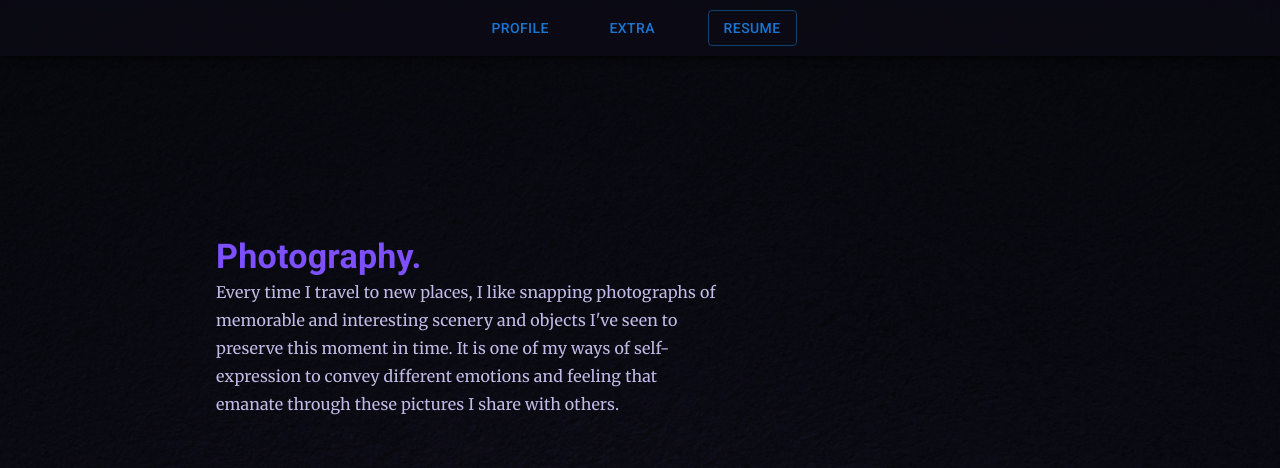
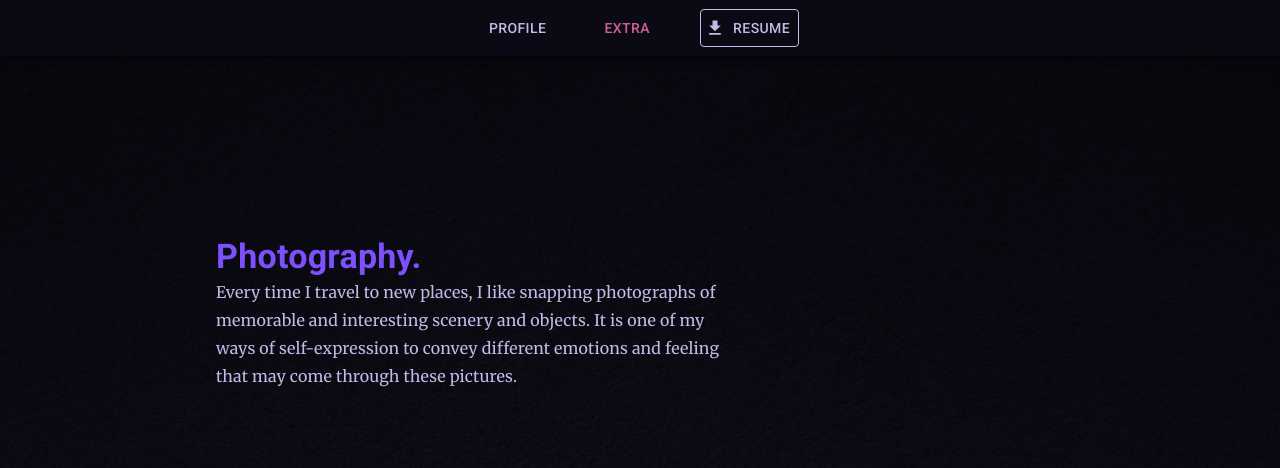
Before and after one commit to alain-cheng/E-Portfolio, a React (Create React App) app: page /E-Portfolio/extra in a window 1280 px wide. Shown: the top 468 px of the page. Built offline with nearby package versions, Linux system fonts and the light colour scheme.

Commit message:
update nav button styling & info adjustments

```diff
--- a/src/components/NavBar.jsx
+++ b/src/components/NavBar.jsx
@@ -1,10 +1,12 @@
 import * as React from 'react';
-import { Link } from 'react-router-dom';
+import { Link, useLocation } from 'react-router-dom';
 import { Box, Button, Container } from '@mui/material';
+import DownloadIcon from '@mui/icons-material/Download';
 
 import Pdf from '../assets/Resume.pdf';
 
 export default function NavBar() {
+    const location = useLocation();
 
     const [visible, setVisible] = React.useState(true);
 
@@ -39,9 +41,49 @@ export default function NavBar() {
                     width: '35vw',
                 }}
             >
-                <Button component={Link} to='/' variant='text'>Profile</Button>
-                <Button component={Link} to='/extra' variant='text'>Extra</Button>
-                <Button variant='outlined' onClick={() => showPDF()}>Resume</Button>
+                <Button
+                    component={Link} to='/'
+                    variant='text'
+                    sx={{
+                        color: location.pathname === "/"
+                            ? "var(--highlight-color-2)"
+                            : "var(--text-color)",
+
+                        transition: "0.3s",
+
+                        "&:hover" : {
+                            color: "var(--highlight-color-2)",
+                        }
+                    }}
+                >
+                    Profile
+                </Button>
+                <Button
+                    component={Link} to='/extra' variant='text'
+                    sx={{
+                        color: location.pathname === "/extra"
+                            ? "var(--highlight-color-2)"
+                            : "var(--text-color)",
+
+                        transition: "0.3s",
+
+                        "&:hover" : {
+                            color: "var(--highlight-color-2)",
+                        }
+                    }}
+                >
+                    Extra
+                </Button>
+                <Button
+                    variant='text' onClick={() => showPDF()}
+                    startIcon={<DownloadIcon/>}
+                    sx={{
+                        color: "var(--text-color)",
+                        border: 1,
+                    }}
+                >
+                    Resume
+                </Button>
             </Container>
         </Box>
     );
--- a/src/components/SideBar.jsx
+++ b/src/components/SideBar.jsx
@@ -1,11 +1,13 @@
 import * as React from 'react';
-import { Link } from 'react-router-dom';
+import { Link, useLocation } from 'react-router-dom';
 import { Box, Button, Container } from '@mui/material';
+import DownloadIcon from '@mui/icons-material/Download';
+import MenuIcon from '@mui/icons-material/Menu';
 import Pdf from '../assets/Resume.pdf';
-import MenuIcon from '@mui/icons-material/Menu';
 
 export default function SideBar() {
     const [open, setOpen] = React.useState(false)
+    const location = useLocation();
 
     const scrollToSection = (id) => {
         const section = document.getElementById(id);
@@ -77,9 +79,37 @@ export default function SideBar() {
                     }}
                 >
                     <Button variant='text' onClick={() => handleOpen()}><MenuIcon sx={{scale: 1.5}}/></Button>
-                    <Button component={Link} to='/' variant='text'>Profile</Button>
-                    <Button component={Link} to='/extra' variant='text'>Extra</Button>
-                    <Button variant='outlined' onClick={() => showPDF()}>Resume</Button>
+                    <Button
+                        component={Link} to='/'
+                        variant='text'
+                        sx={{
+                            color: location.pathname === '/'
+                                ? "var(--highlight-color-2)"
+                                : "var(--text-color)"
+                        }}
+                    >
+                        Profile
+                    </Button>
+                    <Button
+                        component={Link} to='/extra' variant='text'
+                        sx={{
+                            color: location.pathname === '/extra'
+                                ? "var(--highlight-color-2)"
+                                : "var(--text-color)"
+                        }}
+                    >
+                        Extra
+                    </Button>
+                    <Button
+                        variant='text' onClick={() => showPDF()}
+                        startIcon={<DownloadIcon/>}
+                        sx={{
+                            color: "var(--text-color)",
+                            border: 1,
+                        }}
+                    >
+                        Resume
+                    </Button>
                 </Container>
             </Box>
         </>
--- a/src/lists/experienceList.js
+++ b/src/lists/experienceList.js
@@ -4,7 +4,7 @@ export const experienceList = [
     {
         title: "Software Engineer Intern",
         company: "Elinnov",
-        description: "I collaborated with the senior engineers and other developers with the development of internal applications and products. As an intern, I mainly helped develop company's internal applications with designing and building user interface components as well as the creation of API endpoints.",
+        description: "I collaborated with the senior engineers and other developers with the development of internal applications and products. As an intern, I mainly helped designing and building user interface components, and the development and integration of API endpoints.",
         timeFrame: "SEP 2025 — DEC 2025",
         tags: [
             {text: ".NET Core", type: TAG_TYPES.FRAMEWORK},
--- a/src/pages/components/AboutContent.jsx
+++ b/src/pages/components/AboutContent.jsx
@@ -13,7 +13,11 @@ function AboutContent() {
             }}
         >
             <Container>
-                <Typography>
+                <Typography
+                    sx={{
+                        fontSize: '14px',
+                    }}
+                >
                     Hello I am Alain, I enjoy exploring new concepts unfamiliar to me and giving my all to understand them.
                     I am a highly curious person, passionate with learning concepts I find fascinating, and take pride in what I make.
                     Through creating, my main goal is to improve and continuously develop me and my skills.
--- a/src/pages/components/ExtraPhotography.jsx
+++ b/src/pages/components/ExtraPhotography.jsx
@@ -43,8 +43,8 @@ const ExtraPhotography = ({ }) => {
                     textAlign: 'left',
                 }}
             >
-                Every time I travel to new places, I like snapping photographs of memorable and interesting scenery and objects I've seen to preserve this moment in time.
-                It is one of my ways of self-expression to convey different emotions and feeling that emanate through these pictures I share with others.
+                Every time I travel to new places, I like snapping photographs of memorable and interesting scenery and objects.
+                It is one of my ways of self-expression to convey different emotions and feeling that may come through these pictures.
             </Typography>
 
             <Masonry columns={{ sm: 1, md: 2}} spacing={5}>
--- a/src/pages/components/Footer.jsx
+++ b/src/pages/components/Footer.jsx
@@ -2,6 +2,8 @@ import * as React from 'react';
 import { Box, Container, Typography } from "@mui/material";
 
 function Footer() {
+    const LAST_UPDATED = "July 20, 2026"; //
+
     return(
         <Box
             sx={{
@@ -15,6 +17,7 @@ function Footer() {
                 <Typography
                     sx={{
                         opacity: 0.75,
+                        fontSize: '12px',
                     }}
                 >
                     Thank you for checking my Portfolio!
@@ -23,6 +26,8 @@ function Footer() {
 
                     The animations are done using <b>Framer Motion</b> with components
                     from the <b>Material UI</b> library.
+
+                    Last updated on <b>{LAST_UPDATED}</b>.
                 </Typography>
             </Container>
         </Box>
```
